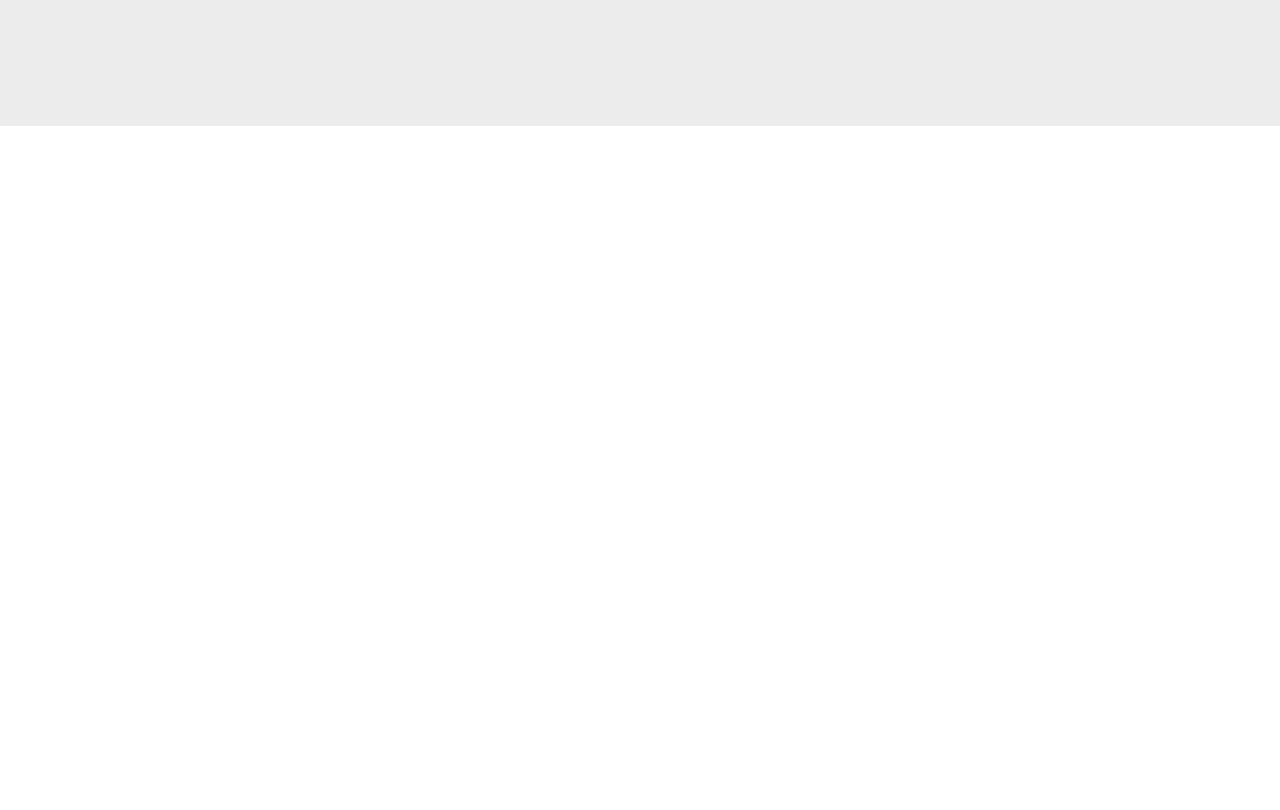
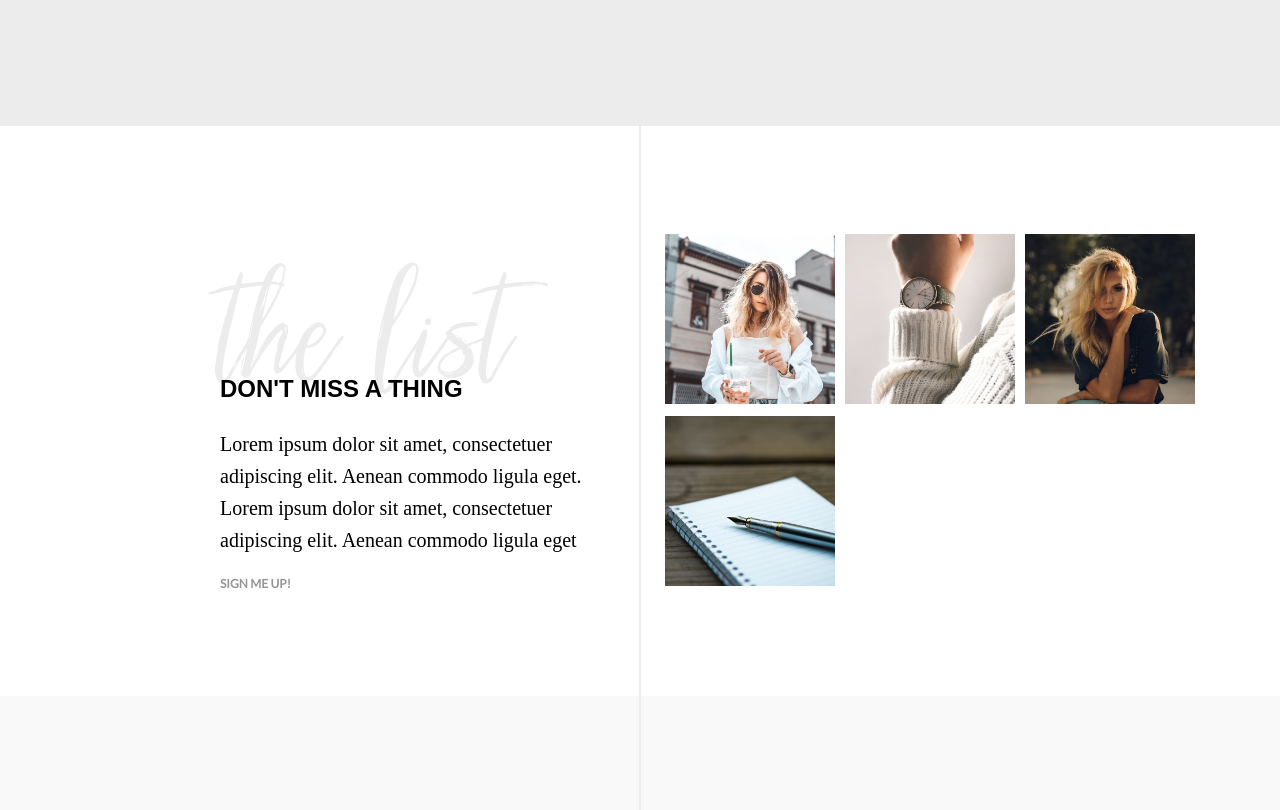
Before and after one commit to Yhunie-the-cat/blog-copy-mern, a React (Create React App) app: page / in a window 1280 px wide. Shown: the part 2840-3650 px from the top of the page. Before the commit the page ends 2966 px from the top, so only its background shows below. Built offline with nearby package versions, Linux system fonts and the light colour scheme; a web font is replaced by a local one.

Commit message:
Footer done

```diff
--- a/src/components/Home/FooterSection.js
+++ b/src/components/Home/FooterSection.js
@@ -1,12 +1,42 @@
 import React from 'react'
+import { Link } from "react-router-dom"
 import woman_in_sunglasses from "./../../images/woman_in_sunglasses.jpg"
+import watch from "./../../images/watch.jpg"
+import woman_portrait from "./../../images/woman_portrait.jpg"
+import pen from "./../../images/pen.jpg"
+import "./../../styles/links.scss"
+import "./../../styles/footer.scss"
+
 
 //<span>Photo by <a href="https://unsplash.com/@heinrich_boll?utm_source=unsplash&amp;utm_medium=referral&amp;utm_content=creditCopyText">Mohammad Rezaie</a> on <a href="https://unsplash.com/?utm_source=unsplash&amp;utm_medium=referral&amp;utm_content=creditCopyText">Unsplash</a></span>
 
 export default function FooterSection() {
-     return (
-          <div>
+   return (
+      <div id="footer">
 
-          </div>
-     )
+         <div id="footer-top">
+            <div id="footer-text-container">
+               <h1>the list</h1>
+               <h2>Don't miss a thing</h2>
+               <p>Lorem ipsum dolor sit amet, consectetuer adipiscing elit. Aenean commodo ligula eget. Lorem ipsum dolor sit amet, consectetuer adipiscing elit. Aenean commodo ligula eget</p>
+               <Link to="/contact">Sign me up!</Link>
+            </div>
+
+            <div id="footer-line"></div>
+
+            <div id="footer-photos">
+               <img src={woman_in_sunglasses} alt="woman_in_sunglasses" />
+               <img src={watch} alt="watch" />
+               <img src={woman_portrait} alt="woman_portrait" />
+               <img src={pen} alt="pen" />
+            </div>
+         </div>
+
+
+         <div id="footer-bottom">
+            <div></div>
+         </div>
+
+      </div>
+   )
 }
--- /dev/null
+++ b/src/styles/footer.scss
@@ -0,0 +1,62 @@
+$black: #000;
+$grey:#969696;
+$grey2: #ececec;
+$white: #fff;
+$white2: #f9f9fa;
+
+#footer{
+     background-color: $white;
+}
+
+#footer-top{
+     height: 570px;
+     display: flex;
+     align-items: center;
+     position: relative;
+}
+
+#footer-text-container{
+     max-width: 400px;
+     position: absolute;
+     right: calc(50% + 20px);
+     margin-left: 10px;
+     h1{
+          font-size: 20rem;
+          color:$grey2;
+          margin: 0;
+     }
+}
+
+#footer-line{
+     width: 2px;
+     height: 100%;
+     background-color: $grey2;
+     position: absolute;
+     left: 0;
+     right: 0;
+     margin: auto;
+}
+
+#footer-photos{
+     position: absolute;
+     left: calc(50% + 20px);
+     img{
+          width: 170px;
+          height: 170px;
+          object-fit: cover;
+          margin: 5px;
+     }
+}
+
+#footer-bottom{
+     height: 114px;
+     background-color: $white2;
+     div{
+          width: 2px;
+          height: 100%;
+          background-color: $grey2;
+          left: 0;
+          right: 0;
+          margin: auto;
+     }
+}
```
Also changed, not shown: 1 other file (tests, documents, lock files or other folders).
